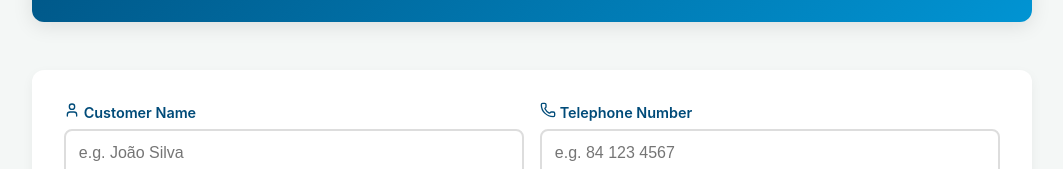
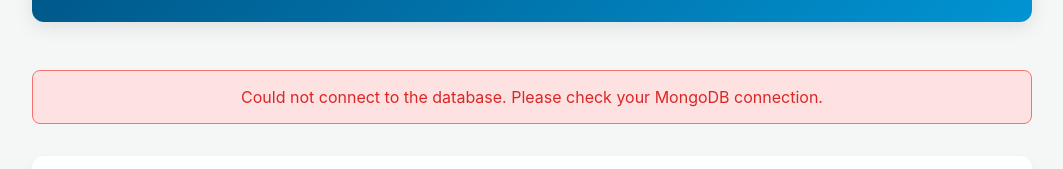
Before and after one commit to NerdyFX/spicythaiworldcup2026, a React (Vite) app in the folder frontend/: page / in a window 1280 px wide. Shown: the part 275-444 px from the top of the page, without its empty margins (108-1171 px from the left). Built offline with nearby package versions, Linux system fonts and the light colour scheme; no server answers.

Commit message:
Add error handling for database connection

```diff
--- a/frontend/src/App.tsx
+++ b/frontend/src/App.tsx
@@ -36,6 +36,8 @@ function App() {
   const [registrations, setRegistrations] = useState<Registration[]>([]);
   const [showCard, setShowCard] = useState<Registration | null>(null);
 
+  const [error, setError] = useState<string | null>(null);
+
   useEffect(() => {
     fetchRegistrations();
   }, []);
@@ -43,10 +45,13 @@ function App() {
   const fetchRegistrations = async () => {
     try {
       const response = await fetch(`${API_BASE}/registrations`);
+      if (!response.ok) throw new Error('Failed to fetch from server');
       const data = await response.json();
-      setRegistrations(data.reverse());
+      setRegistrations(data); // Removed .reverse() as backend already sorts
+      setError(null);
     } catch (error) {
       console.error('Error fetching registrations:', error);
+      setError('Could not connect to the database. Please check your MongoDB connection.');
     }
   };
 
@@ -91,6 +96,12 @@ function App() {
         <h1><Trophy size={40} style={{ verticalAlign: 'middle', marginRight: '15px' }} /> World Cup Champion Guess</h1>
         <p>Register your guess! Spend over 1500 MZN to get your Digital Card.</p>
       </header>
+
+      {error && (
+        <div style={{ backgroundColor: '#fee2e2', color: '#dc2626', padding: '1rem', borderRadius: '8px', marginBottom: '2rem', textAlign: 'center', border: '1px solid #f87171' }}>
+          {error}
+        </div>
+      )}
 
       <div className="card">
         <form onSubmit={handleSubmit}>
```
